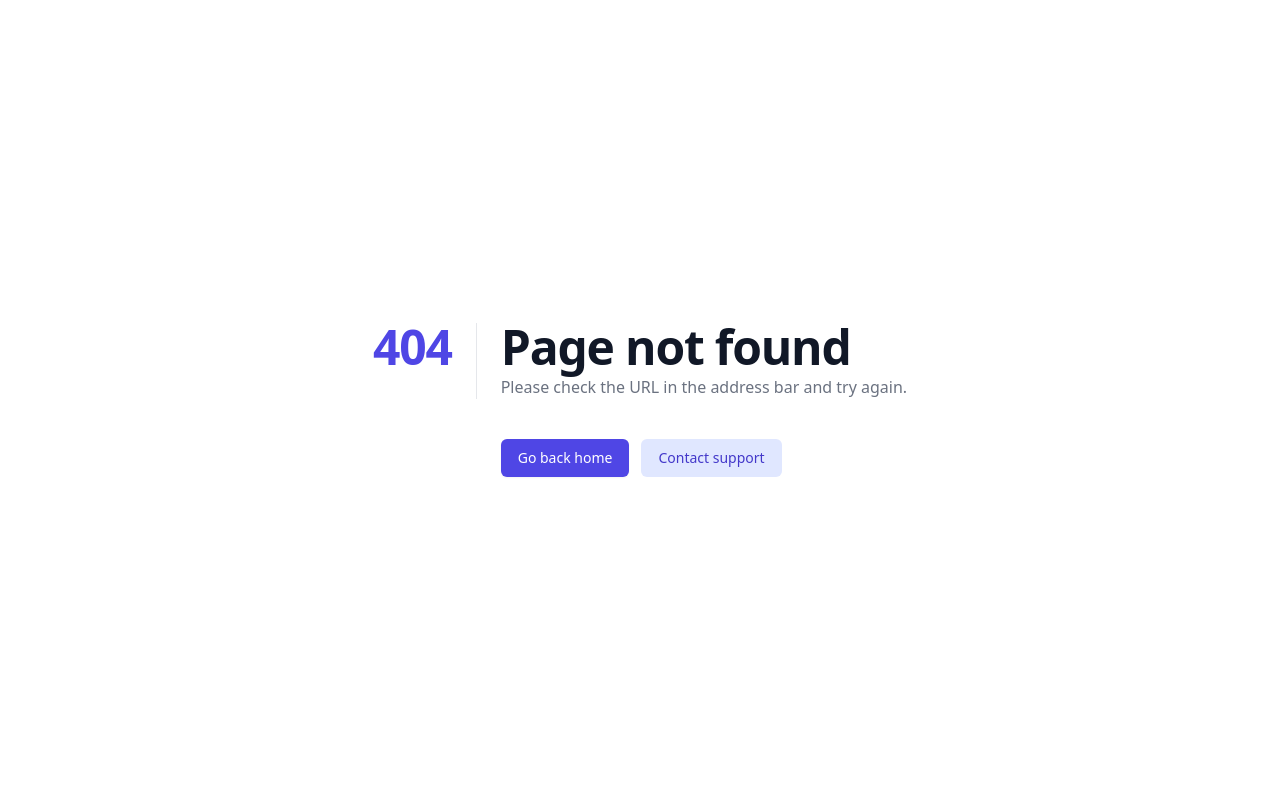
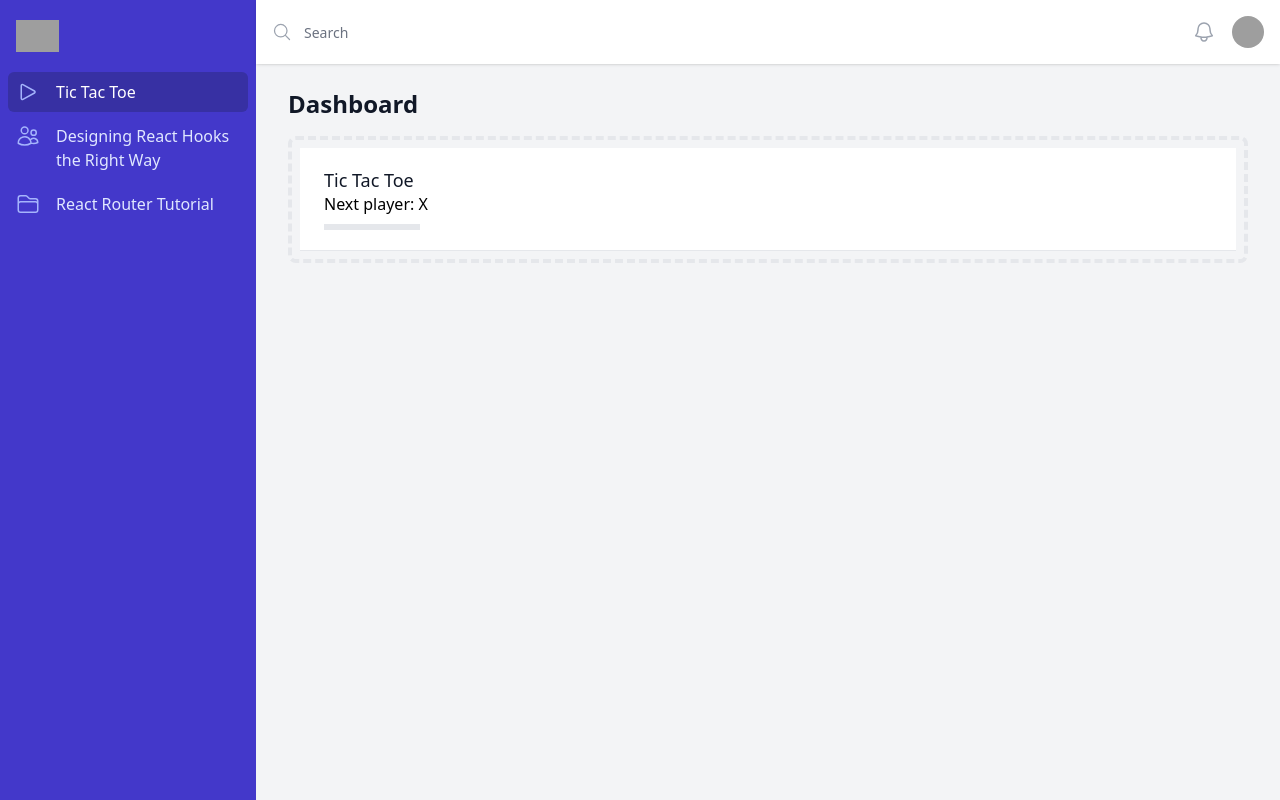
Before and after one commit to caiochami/learning-react, a React (Vite) app: page /tic-tac-toe in a window 1280 px wide. Before the commit this address had no page. Built offline with nearby package versions, Linux system fonts and the light colour scheme; grey boxes are pictures that could not be loaded.

Commit message:
feat(tic tac toe): Finish overview.

```diff
--- /dev/null
+++ b/src/components/TicTacToe/Board.jsx
@@ -0,0 +1,23 @@
+import React from "react";
+import Square from "./Square";
+
+export default function Board() {
+  const status = "Next player: X";
+
+  return (
+    <div>
+      <div className="mb-2">{status}</div>
+      <div className="grid grid-cols-3 w-24">
+        <Square value={0} />
+        <Square value={1} />
+        <Square value={2} />
+        <Square value={3} />
+        <Square value={4} />
+        <Square value={5} />
+        <Square value={6} />
+        <Square value={7} />
+        <Square value={8} />
+      </div>
+    </div>
+  );
+}
--- /dev/null
+++ b/src/components/TicTacToe/Square.jsx
@@ -0,0 +1,15 @@
+import React from "react";
+import { useState } from "react";
+
+export default function Square() {
+  const [value, setValue] = useState(null);
+
+  return (
+    <div
+      className="border text-center cursor-pointer h-15 w-15"
+      onClick={() => setValue("X")}
+    >
+      {value}
+    </div>
+  );
+}
--- a/src/router.jsx
+++ b/src/router.jsx
@@ -2,26 +2,29 @@ import { createBrowserRouter } from "react-router-dom";
 import ErrorPage from "./error-page";
 import Contact, { contactLoader } from "./routes/react-router-tutorial/contact";
 import Layout from "./components/Layouts/Layout";
+
+import TicTacToeIndex from "./routes/tic-tac-toe";
+
 import ReactRouterTutorialIndex, {
   contactsLoader,
 } from "./routes/react-router-tutorial/index";
 import DesigningReactHooksTheRightWayIndex from "./routes/designing-react-hooks-the-right-way";
 import DesigningReactHooksTheRightWayChapterTwo from "./routes/designing-react-hooks-the-right-way/chapter-two/index";
 
-import {
-  CalendarIcon,
-  ChartBarIcon,
-  FolderIcon,
-  HomeIcon,
-  InboxIcon,
-  UsersIcon,
-} from "@heroicons/react/24/outline";
+import { FolderIcon, UsersIcon, PlayIcon } from "@heroicons/react/24/outline";
 
 import { action as storeAction } from "./components/Contacts/CreateContact";
 import { action as updateContact } from "./components/Contacts/EditContact";
 import { action as destroyAction } from "./components/Contacts/DeleteContact";
 
 export const navigation = [
+  {
+    name: "Tic Tac Toe",
+    href: "/tic-tac-toe",
+    icon: PlayIcon,
+    children: [],
+    current: false,
+  },
   {
     name: "Designing React Hooks the Right Way",
     href: "/designing-react-hooks-the-right-way",
@@ -43,6 +46,10 @@ export default createBrowserRouter([
     element: <Layout />,
     errorElement: <ErrorPage />,
     children: [
+      {
+        path: "/tic-tac-toe",
+        element: <TicTacToeIndex />,
+      },
       {
         path: "/designing-react-hooks-the-right-way",
         element: <DesigningReactHooksTheRightWayIndex />,
--- /dev/null
+++ b/src/routes/tic-tac-toe/index.jsx
@@ -0,0 +1,11 @@
+import React from "react";
+import SimpleCard from "../../components/SimpleCard";
+import Board from "../../components/TicTacToe/Board";
+
+export default function Index() {
+  return (
+    <SimpleCard title="Tic Tac Toe">
+      <Board />
+    </SimpleCard>
+  );
+}
```
Also changed, not shown: 1 other file (tests, documents, lock files or other folders).
